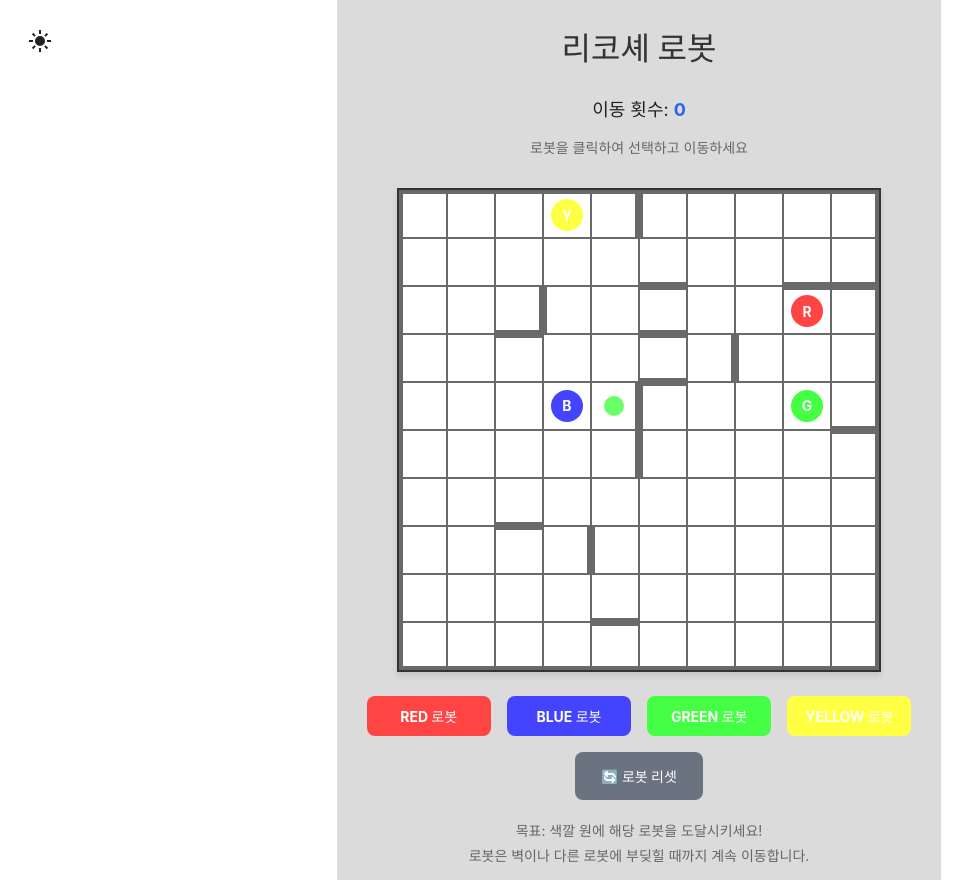
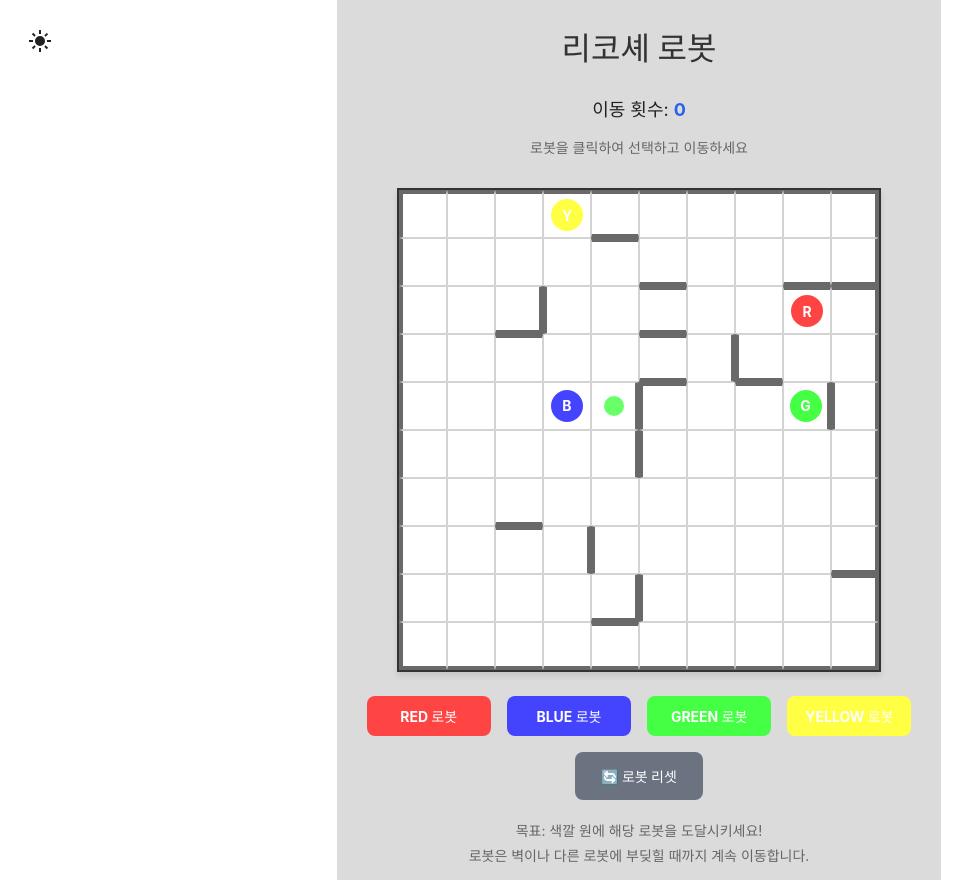
Before and after one commit to jms0802/myGame, a React (Vite) app in the folder web-client/: page / in a window 1280 px wide. Shown: the whole page, without its empty margins (1-973 px from the left). Built offline with nearby package versions, Linux system fonts and the light colour scheme.

Commit message:
게임판 스타일 변경 & 다크모드 스타일 수정

```diff
--- a/web-client/src/RicochetRobotGame.css
+++ b/web-client/src/RicochetRobotGame.css
@@ -4,7 +4,7 @@
   flex-direction: column;
   align-items: center;
   padding: 10px 30px;
-    background-color: #dbdbdb;
+  background-color: #dbdbdb; /* 라이트 모드 기본 배경색 */
   min-height: 100vh;
   font-family: -apple-system, BlinkMacSystemFont, 'Segoe UI', Roboto, sans-serif;
 }
@@ -14,7 +14,7 @@
   font-size: 2rem;
   font-weight: bold;
   margin-bottom: 24px;
-    color: #333;
+  color: #333; /* 라이트 모드 기본 텍스트 색상 */
   text-align: center;
 }
 
@@ -45,13 +45,12 @@
 
 .instructions {
   font-size: 0.875rem;
-    color: #666;
+  color: #666; /* 라이트 모드 기본 텍스트 색상 */
 }
 
 /* 게임 보드 */
 .game-board {
   display: grid;
-    grid-template-columns: repeat(10, 1fr);
   gap: 0;
   border: 2px solid #333;
   background-color: white;
@@ -65,8 +64,8 @@
   position: relative;
   width: 48px;
   height: 48px;
-    border: 1px solid;
-    background-color: white;
+  border: 1px solid; /* 라이트 모드 기본 테두리 색상은 JS에서 동적으로 설정 */
+  background-color: white; /* 라이트 모드 기본 배경색 */
   display: flex;
   align-items: center;
   justify-content: center;
@@ -74,17 +73,13 @@
   transition: background-color 0.2s;
 }
 
-  .game-cell:hover {
-    background-color: #f9f9f9;
-  }
-
 /* 목표 지점 */
 .target {
   width: 24px;
   height: 24px;
-    background-color: #ef4444;
+  background-color: #ef4444; /* 색상은 JS에서 동적으로 설정 */
   border-radius: 50%;
-    border: 2px solid white;
+  border: 2px solid white; /* 라이트 모드 기본 테두리 색상 */
   opacity: 0.8;
   position: absolute;
 }
@@ -140,13 +135,13 @@
 }
 
 .robot-button.active {
-    border-color: black;
+  border-color: black; /* 라이트 모드 활성 버튼 테두리 색상 */
 }
 
 /* 리셋 버튼 */
 .reset-button {
   padding: 12px 24px;
-    background-color: #6b7280;
+  background-color: #6b7280; /* 라이트 모드 배경색 */
   color: white;
   font-weight: bold;
   border-radius: 8px;
@@ -157,8 +152,8 @@
 }
 
 .reset-button:hover {
-    background-color: #4b5563;
-    border-color: #9ca3af;
+  background-color: #4b5563; /* 라이트 모드 호버 배경색 */
+  border-color: #9ca3af; /* 라이트 모드 호버 테두리 색상 */
 }
 
 /* 게임 설명 */
@@ -166,7 +161,7 @@
   margin-top: 16px;
   text-align: center;
   font-size: 0.875rem;
-    color: #666;
+  color: #666; /* 라이트 모드 기본 텍스트 색상 */
 }
 
 .game-instructions p {
@@ -189,10 +184,21 @@
 }
 
 @keyframes fadeInOut {
-    0% { opacity: 0; }
-    20% { opacity: 1; }
-    80% { opacity: 1; }
-    100% { opacity: 0; }
+  0% {
+    opacity: 0;
+  }
+
+  20% {
+    opacity: 1;
+  }
+
+  80% {
+    opacity: 1;
+  }
+
+  100% {
+    opacity: 0;
+  }
 }
 
 /* 반응형 디자인 */
@@ -246,9 +252,8 @@
   }
 }
 
-  /* 다크 모드 스타일 */
 .dark .game-container {
-    background-color: #1a1a1a;
+  background-color: #282828;
 }
 
 .dark .game-title {
@@ -281,12 +286,25 @@
   color: #60a5fa;
 }
 
+.dark .robot,
+.dark .target  {
+  border: 2px solid #434343;
+}
+
 .dark .robot-button {
   border-color: #404040;
 }
 
+.dark .robot-button.active {
+  border-color: #e0e0e0;
+}
+
 .dark .robot.selected {
   border-color: #e0e0e0;
+}
+
+.dark .target {
+  border: 2px solid #222;
 }
 
 .dark .reset-button {
--- a/web-client/src/RicochetTobotGame.jsx
+++ b/web-client/src/RicochetTobotGame.jsx
@@ -37,9 +37,51 @@ const createInitialBoard = () => {
   const wallCount = Math.floor(Math.random() * 10) + 10;
 
   for (let i = 0; i < wallCount; i++) {
-    const x = Math.floor(Math.random() * BOARD_SIZE); // 1 ~ BOARD_SIZE-2
-    const y = Math.floor(Math.random() * BOARD_SIZE); // 1 ~ BOARD_SIZE-2
-    const direction = Object.values(WALL_TYPES)[Math.floor(Math.random() * 4)];
+    const x = Math.floor(Math.random() * BOARD_SIZE);
+    const y = Math.floor(Math.random() * BOARD_SIZE);
+
+    // 현재 셀의 벽 개수 확인
+    const currentWalls = board[y][x].walls.size;
+    if (currentWalls >= 3) continue; // 이미 3개의 벽이 있으면 건너뛰기
+
+    // 가능한 방향들 중에서 선택
+    const availableDirections = Object.values(WALL_TYPES).filter(direction => {
+      // 이미 해당 방향에 벽이 있는지 확인
+      if (board[y][x].walls.has(direction)) return false;
+
+      // 반대쪽 셀의 벽 개수 확인
+      let oppositeX = x;
+      let oppositeY = y;
+
+      switch (direction) {
+        case WALL_TYPES.RIGHT:
+          if (x + 1 >= BOARD_SIZE) return false;
+          oppositeX = x + 1;
+          break;
+        case WALL_TYPES.LEFT:
+          if (x - 1 < 0) return false;
+          oppositeX = x - 1;
+          break;
+        case WALL_TYPES.TOP:
+          if (y - 1 < 0) return false;
+          oppositeY = y - 1;
+          break;
+        case WALL_TYPES.BOTTOM:
+          if (y + 1 >= BOARD_SIZE) return false;
+          oppositeY = y + 1;
+          break;
+      }
+
+      // 반대쪽 셀의 벽 개수가 3개 이상이면 건너뛰기
+      if (board[oppositeY][oppositeX].walls.size >= 3) return false;
+
+      return true;
+    });
+
+    if (availableDirections.length === 0) continue;
+
+    // 가능한 방향 중에서 랜덤하게 선택
+    const direction = availableDirections[Math.floor(Math.random() * availableDirections.length)];
 
     // 벽 추가
     board[y][x].walls.add(direction);
@@ -47,16 +89,16 @@ const createInitialBoard = () => {
     // 반대쪽 셀에도 벽 추가
     switch (direction) {
       case WALL_TYPES.RIGHT:
-        if (x + 1 < BOARD_SIZE) board[y][x + 1].walls.add(WALL_TYPES.LEFT);
+        board[y][x + 1].walls.add(WALL_TYPES.LEFT);
         break;
       case WALL_TYPES.LEFT:
-        if (x - 1 >= 0) board[y][x - 1].walls.add(WALL_TYPES.RIGHT);
+        board[y][x - 1].walls.add(WALL_TYPES.RIGHT);
         break;
       case WALL_TYPES.TOP:
-        if (y - 1 >= 0) board[y - 1][x].walls.add(WALL_TYPES.BOTTOM);
+        board[y - 1][x].walls.add(WALL_TYPES.BOTTOM);
         break;
       case WALL_TYPES.BOTTOM:
-        if (y + 1 < BOARD_SIZE) board[y + 1][x].walls.add(WALL_TYPES.TOP);
+        board[y + 1][x].walls.add(WALL_TYPES.TOP);
         break;
     }
   }
@@ -104,13 +146,15 @@ const generateUniquePositions = () => {
     targetPosition = generateRandomPosition();
   } while (positions.has(`${targetPosition.x},${targetPosition.y}`));
 
-  const targetColor = Object.values(ROBOT_COLORS)[Math.floor(Math.random() * 4)];
+  const targetColor =
+    Object.values(ROBOT_COLORS)[Math.floor(Math.random() * 4)];
 
-  return { robots, target: {...targetPosition, color:targetColor} };
+  return { robots, target: { ...targetPosition, color: targetColor } };
 };
 
 const RicochetRobotGame = ({ dark }) => {
-  const { robots: initialRobots, target: initialTarget } = generateUniquePositions();
+  const { robots: initialRobots, target: initialTarget } =
+    generateUniquePositions();
 
   const [board] = useState(createInitialBoard);
   const [robots, setRobots] = useState(initialRobots);
@@ -123,13 +167,14 @@ const RicochetRobotGame = ({ dark }) => {
   const [clearMoveCount, setClearMoveCount] = useState(0);
 
   // 하이라이트할 셀 계산 (경로 포함) - moveRobot보다 먼저 선언
-  const calculateHighlightedCells = useCallback((robot) => {
+  const calculateHighlightedCells = useCallback(
+    (robot) => {
       if (!robot) return [];
 
-    const directions = ['up', 'down', 'left', 'right'];
+      const directions = ["up", "down", "left", "right"];
       const cells = new Set();
 
-    directions.forEach(direction => {
+      directions.forEach((direction) => {
         let currentX = robot.x;
         let currentY = robot.y;
         let nextX = currentX;
@@ -137,46 +182,57 @@ const RicochetRobotGame = ({ dark }) => {
 
         while (true) {
           switch (direction) {
-          case 'up':
+            case "up":
               nextY = currentY - 1;
               break;
-          case 'down':
+            case "down":
               nextY = currentY + 1;
               break;
-          case 'left':
+            case "left":
               nextX = currentX - 1;
               break;
-          case 'right':
+            case "right":
               nextX = currentX + 1;
               break;
           }
 
           // 경계 체크
-        if (nextX < 0 || nextX >= BOARD_SIZE || nextY < 0 || nextY >= BOARD_SIZE) {
+          if (
+            nextX < 0 ||
+            nextX >= BOARD_SIZE ||
+            nextY < 0 ||
+            nextY >= BOARD_SIZE
+          ) {
             break;
           }
 
           // 벽 체크
           let blocked = false;
           switch (direction) {
-          case 'up':
-            if (board[currentY][currentX].walls.has(WALL_TYPES.TOP)) blocked = true;
+            case "up":
+              if (board[currentY][currentX].walls.has(WALL_TYPES.TOP))
+                blocked = true;
               break;
-          case 'down':
-            if (board[currentY][currentX].walls.has(WALL_TYPES.BOTTOM)) blocked = true;
+            case "down":
+              if (board[currentY][currentX].walls.has(WALL_TYPES.BOTTOM))
+                blocked = true;
               break;
-          case 'left':
-            if (board[currentY][currentX].walls.has(WALL_TYPES.LEFT)) blocked = true;
+            case "left":
+              if (board[currentY][currentX].walls.has(WALL_TYPES.LEFT))
+                blocked = true;
               break;
-          case 'right':
-            if (board[currentY][currentX].walls.has(WALL_TYPES.RIGHT)) blocked = true;
+            case "right":
+              if (board[currentY][currentX].walls.has(WALL_TYPES.RIGHT))
+                blocked = true;
               break;
           }
 
           if (blocked) break;
 
           // 다른 로봇과 충돌 체크
-        const otherRobot = robots.find(r => r.id !== robot.id && r.x === nextX && r.y === nextY);
+          const otherRobot = robots.find(
+            (r) => r.id !== robot.id && r.x === nextX && r.y === nextY
+          );
           if (otherRobot) break;
 
           // 이동 가능한 셀 추가
@@ -188,11 +244,13 @@ const RicochetRobotGame = ({ dark }) => {
         }
       });
 
-    return Array.from(cells).map(pos => {
-      const [x, y] = pos.split(',').map(Number);
+      return Array.from(cells).map((pos) => {
+        const [x, y] = pos.split(",").map(Number);
         return { x, y };
       });
-  }, [board, robots]);
+    },
+    [board, robots]
+  );
 
   // 로봇이 특정 방향으로 이동할 수 있는 최대 거리 계산
   const getMaxDistance = useCallback(
@@ -286,50 +344,65 @@ const RicochetRobotGame = ({ dark }) => {
           let nextY = currentY;
 
           switch (direction) {
-            case 'up':
+            case "up":
               nextY = currentY - 1;
               break;
-            case 'down':
+            case "down":
               nextY = currentY + 1;
               break;
-            case 'left':
+            case "left":
               nextX = currentX - 1;
               break;
-            case 'right':
+            case "right":
               nextX = currentX + 1;
               break;
           }
 
           // 경계 체크
-          if (nextX < 0 || nextX >= BOARD_SIZE || nextY < 0 || nextY >= BOARD_SIZE) {
+          if (
+            nextX < 0 ||
+            nextX >= BOARD_SIZE ||
+            nextY < 0 ||
+            nextY >= BOARD_SIZE
+          ) {
             break;
           }
 
           // 벽 체크
           let blocked = false;
           switch (direction) {
-            case 'up':
-              if (board[currentY][currentX].walls.has(WALL_TYPES.TOP)) blocked = true;
+            case "up":
+              if (board[currentY][currentX].walls.has(WALL_TYPES.TOP))
+                blocked = true;
               break;
-            case 'down':
-              if (board[currentY][currentX].walls.has(WALL_TYPES.BOTTOM)) blocked = true;
+            case "down":
+              if (board[currentY][currentX].walls.has(WALL_TYPES.BOTTOM))
+                blocked = true;
               break;
-            case 'left':
-              if (board[currentY][currentX].walls.has(WALL_TYPES.LEFT)) blocked = true;
+            case "left":
+              if (board[currentY][currentX].walls.has(WALL_TYPES.LEFT))
+                blocked = true;
               break;
-            case 'right':
-              if (board[currentY][currentX].walls.has(WALL_TYPES.RIGHT)) blocked = true;
+            case "right":
+              if (board[currentY][currentX].walls.has(WALL_TYPES.RIGHT))
+                blocked = true;
               break;
           }
 
           if (blocked) break;
 
           // 다른 로봇과 충돌 체크
-            const otherRobot = robots.find(r => r.id !== robotId && r.x === nextX && r.y === nextY);
+          const otherRobot = robots.find(
+            (r) => r.id !== robotId && r.x === nextX && r.y === nextY
+          );
           if (otherRobot) break;
 
           // 타겟 체크
-            if (nextX === target.x && nextY === target.y && robot.color === target.color) {
+          if (
+            nextX === target.x &&
+            nextY === target.y &&
+            robot.color === target.color
+          ) {
             targetReached = true;
             break;
           }
@@ -340,8 +413,8 @@ const RicochetRobotGame = ({ dark }) => {
 
         // 타겟에 도달했다면
         if (targetReached) {
-          setClearMoveCount(moveCount+1);  // 현재 무브 카운트 저장
-          setMoveCount(0);  // 무브 카운트 즉시 초기화
+          setClearMoveCount(moveCount + 1); // 현재 무브 카운트 저장
+          setMoveCount(0); // 무브 카운트 즉시 초기화
           setShowClearMessage(true);
           setSelectedRobot(null);
 
@@ -358,17 +431,20 @@ const RicochetRobotGame = ({ dark }) => {
             newTargetPosition = generateRandomPosition();
             attempts++;
             // 로봇 위치와 겹치지 않는지 확인
-            const isOverlapping = robots.some(r => r.x === newTargetPosition.x && r.y === newTargetPosition.y);
+            const isOverlapping = robots.some(
+              (r) => r.x === newTargetPosition.x && r.y === newTargetPosition.y
+            );
             if (!isOverlapping || attempts >= maxAttempts) break;
           } while (attempts < maxAttempts);
 
           // 랜덤 색상 선택
-          const newTargetColor = Object.values(ROBOT_COLORS)[Math.floor(Math.random() * 4)];
+          const newTargetColor =
+            Object.values(ROBOT_COLORS)[Math.floor(Math.random() * 4)];
 
           setTarget({
             x: newTargetPosition.x,
             y: newTargetPosition.y,
-            color: newTargetColor
+            color: newTargetColor,
           });
 
           // 로봇을 타겟 위치에 멈추게 함
@@ -388,13 +464,20 @@ const RicochetRobotGame = ({ dark }) => {
             r.id === robotId ? { ...r, x: newPosition.x, y: newPosition.y } : r
           );
           // 이동 후 새로운 위치에서의 하이라이트 계산
-          const movedRobot = newRobots.find(r => r.id === robotId);
+          const movedRobot = newRobots.find((r) => r.id === robotId);
           setHighlightedCells(calculateHighlightedCells(movedRobot));
           return newRobots;
         });
       }
     },
-    [getMaxDistance, robots, target, board, calculateHighlightedCells]
+    [
+      getMaxDistance,
+      robots,
+      target,
+      board,
+      calculateHighlightedCells,
+      moveCount,
+    ]
   );
 
   // 게임 리셋
@@ -406,7 +489,8 @@ const RicochetRobotGame = ({ dark }) => {
   }, [prevRobots]);
 
   // 로봇 선택 시 하이라이트 계산
-  const handleRobotSelect = useCallback((robotId) => {
+  const handleRobotSelect = useCallback(
+    (robotId) => {
       // 이미 선택된 로봇을 다시 클릭하면 선택 해제
       if (selectedRobot === robotId) {
         setSelectedRobot(null);
@@ -415,19 +499,26 @@ const RicochetRobotGame = ({ dark }) => {
       }
 
       setSelectedRobot(robotId);
-    const robot = robots.find(r => r.id === robotId);
+      const robot = robots.find((r) => r.id === robotId);
       setHighlightedCells(calculateHighlightedCells(robot));
-  }, [robots, calculateHighlightedCells, selectedRobot]);
+    },
+    [robots, calculateHighlightedCells, selectedRobot]
+  );
 
   // 셀 클릭으로 로봇 이동
-  const handleCellClick = useCallback((x, y) => {
-    if (!selectedRobot || !highlightedCells.some(cell => cell.x === x && cell.y === y)) return;
+  const handleCellClick = useCallback(
+    (x, y) => {
+      if (
+        !selectedRobot ||
+        !highlightedCells.some((cell) => cell.x === x && cell.y === y)
+      )
+        return;
 
-    const robot = robots.find(r => r.id === selectedRobot);
+      const robot = robots.find((r) => r.id === selectedRobot);
       if (!robot) return;
 
       // 클릭한 셀이 속한 방향 찾기
-    const directions = ['up', 'down', 'left', 'right'];
+      const directions = ["up", "down", "left", "right"];
       let targetDirection = null;
 
       // 클릭한 셀이 속한 방향 찾기
@@ -440,46 +531,57 @@ const RicochetRobotGame = ({ dark }) => {
           let nextY = currentY;
 
           switch (direction) {
-          case 'up':
+            case "up":
               nextY = currentY - 1;
               break;
-          case 'down':
+            case "down":
               nextY = currentY + 1;
               break;
-          case 'left':
+            case "left":
               nextX = currentX - 1;
               break;
-          case 'right':
+            case "right":
               nextX = currentX + 1;
               break;
           }
 
           // 경계 체크
-        if (nextX < 0 || nextX >= BOARD_SIZE || nextY < 0 || nextY >= BOARD_SIZE) {
+          if (
+            nextX < 0 ||
+            nextX >= BOARD_SIZE ||
+            nextY < 0 ||
+            nextY >= BOARD_SIZE
+          ) {
             break;
           }
 
           // 벽 체크
           let blocked = false;
           switch (direction) {
-          case 'up':
-            if (board[currentY][currentX].walls.has(WALL_TYPES.TOP)) blocked = true;
+            case "up":
+              if (board[currentY][currentX].walls.has(WALL_TYPES.TOP))
+                blocked = true;
               break;
-          case 'down':
-            if (board[currentY][currentX].walls.has(WALL_TYPES.BOTTOM)) blocked = true;
+            case "down":
+              if (board[currentY][currentX].walls.has(WALL_TYPES.BOTTOM))
+                blocked = true;
               break;
-          case 'left':
-            if (board[currentY][currentX].walls.has(WALL_TYPES.LEFT)) blocked = true;
+            case "left":
+              if (board[currentY][currentX].walls.has(WALL_TYPES.LEFT))
+                blocked = true;
               break;
-          case 'right':
-            if (board[currentY][currentX].walls.has(WALL_TYPES.RIGHT)) blocked = true;
+            case "right":
+              if (board[currentY][currentX].walls.has(WALL_TYPES.RIGHT))
+                blocked = true;
               break;
           }
 
           if (blocked) break;
 
           // 다른 로봇과 충돌 체크
-        const otherRobot = robots.find(r => r.id !== robot.id && r.x === nextX && r.y === nextY);
+          const otherRobot = robots.find(
+            (r) => r.id !== robot.id && r.x === nextX && r.y === nextY
+          );
           if (otherRobot) break;
 
           // 클릭한 셀을 찾았으면 해당 방향으로 이동
@@ -499,25 +601,60 @@ const RicochetRobotGame = ({ dark }) => {
         moveRobot(selectedRobot, targetDirection);
         setHighlightedCells([]); // 이동 후 하이라이트 제거
       }
-  }, [selectedRobot, highlightedCells, robots, moveRobot, board]);
+    },
+    [selectedRobot, highlightedCells, robots, moveRobot, board]
+  );
 
   // 셀 렌더링 수정
   const renderCell = (x, y) => {
     const cell = board[y][x];
-    const robot = robots.find(r => r.x === x && r.y === y);
+    const robot = robots.find((r) => r.x === x && r.y === y);
     const isTarget = target.x === x && target.y === y;
-    const isHighlighted = highlightedCells.some(cell => cell.x === x && cell.y === y);
+    const isHighlighted = highlightedCells.some(
+      (cell) => cell.x === x && cell.y === y
+    );
 
     const wallStyles = {
-      borderTopWidth: cell.walls.has(WALL_TYPES.TOP) ? '4px' : '1px',
-      borderRightWidth: cell.walls.has(WALL_TYPES.RIGHT) ? '4px' : '1px',
-      borderBottomWidth: cell.walls.has(WALL_TYPES.BOTTOM) ? '4px' : '1px',
-      borderLeftWidth: cell.walls.has(WALL_TYPES.LEFT) ? '4px' : '1px',
-      borderColor: dark ? '#dedede' : 'dimgray',
+      borderTopWidth: cell.walls.has(WALL_TYPES.TOP) ? "4px" : "1px",
+      borderRightWidth: cell.walls.has(WALL_TYPES.RIGHT) ? "4px" : "1px",
+      borderBottomWidth: cell.walls.has(WALL_TYPES.BOTTOM) ? "4px" : "1px",
+      borderLeftWidth: cell.walls.has(WALL_TYPES.LEFT) ? "4px" : "1px",
+      borderTopColor: cell.walls.has(WALL_TYPES.TOP)
+        ? dark
+          ? "#dedede"
+          : "dimgray"
+        : dark
+        ? "#7d7d7d"
+        : "#d3d3d3",
+      borderRightColor: cell.walls.has(WALL_TYPES.RIGHT)
+        ? dark
+          ? "#dedede"
+          : "dimgray"
+        : dark
+        ? "#7d7d7d"
+        : "#d3d3d3",
+      borderBottomColor: cell.walls.has(WALL_TYPES.BOTTOM)
+        ? dark
+          ? "#dedede"
+          : "dimgray"
+        : dark
+        ? "#7d7d7d"
+        : "#d3d3d3",
+      borderLeftColor: cell.walls.has(WALL_TYPES.LEFT)
+        ? dark
+          ? "#dedede"
+          : "dimgray"
+        : dark
+        ? "#7d7d7d"
+        : "#d3d3d3",
       backgroundColor: isHighlighted
-        ? (dark ? 'rgba(144, 238, 144, 0.2)' : 'rgba(144, 238, 144, 0.3)')
-        : (dark ? '#434343' : 'white'),
-      cursor: (robot || isHighlighted) ? 'pointer' : 'default'
+        ? dark
+          ? "rgb(140 246 140 / 45%)"
+          : "rgba(144, 238, 144, 0.3)"
+        : dark
+        ? "#434343"
+        : "white",
+      cursor: robot || isHighlighted ? "pointer" : "default",
     };
 
     return (
@@ -538,16 +675,16 @@ const RicochetRobotGame = ({ dark }) => {
             className="target"
             style={{
               backgroundColor: target.color,
-              width: '20px',
-              height: '20px',
-              borderRadius: '50%',
-              border: '2px solid white'
+              width: "20px",
+              height: "20px",
+              borderRadius: "50%",
+              border: dark ? "2px solid #434343" : "2px solid white",
             }}
           />
         )}
         {robot && (
           <div
-            className={`robot ${selectedRobot === robot.id ? 'selected' : ''}`}
+            className={`robot ${selectedRobot === robot.id ? "selected" : ""}`}
             style={{ backgroundColor: robot.color }}
           >
             {robot.id[0].toUpperCase()}
@@ -559,14 +696,15 @@ const RicochetRobotGame = ({ dark }) => {
 
   return (
     <div className="game-container">
-      {console.log(dark)}
       <h1 className="game-title">리코셰 로봇</h1>
 
       {/* 클리어 메시지 */}
       {showClearMessage && (
         <div className="clear-message">
           <h2>클리어!</h2>
-          <p>이동 횟수: <span className="count">{clearMoveCount}</span></p>
+          <p>
+            이동 횟수: <span className="count">{clearMoveCount}</span>
+          </p>
         </div>
       )}
 
@@ -589,12 +727,15 @@ const RicochetRobotGame = ({ dark }) => {
         <p className="move-count">
           이동 횟수: <span className="count">{moveCount}</span>
         </p>
-        <p className="instructions">
-          로봇을 클릭하여 선택하고 이동하세요
-        </p>
+        <p className="instructions">로봇을 클릭하여 선택하고 이동하세요</p>
       </div>
 
-      <div className="game-board">
+      <div
+        className="game-board"
+        style={{
+          gridTemplateColumns: `repeat(${BOARD_SIZE}, 1fr)`,
+        }}
+      >
         {Array(BOARD_SIZE)
           .fill(null)
           .map((_, y) =>
@@ -606,10 +747,12 @@ const RicochetRobotGame = ({ dark }) => {
 
       <div className="controls">
         <div className="robot-buttons">
-          {robots.map(robot => (
+          {robots.map((robot) => (
             <button
               key={robot.id}
-              className={`robot-button ${selectedRobot === robot.id ? 'active' : ''}`}
+              className={`robot-button ${
+                selectedRobot === robot.id ? "active" : ""
+              }`}
               style={{ backgroundColor: robot.color }}
               onClick={() => handleRobotSelect(robot.id)}
             >
```
Also changed, not shown: web-client/src/App.css (+1 -24 lines). Lines whose indentation alone changed are shown as unchanged.
